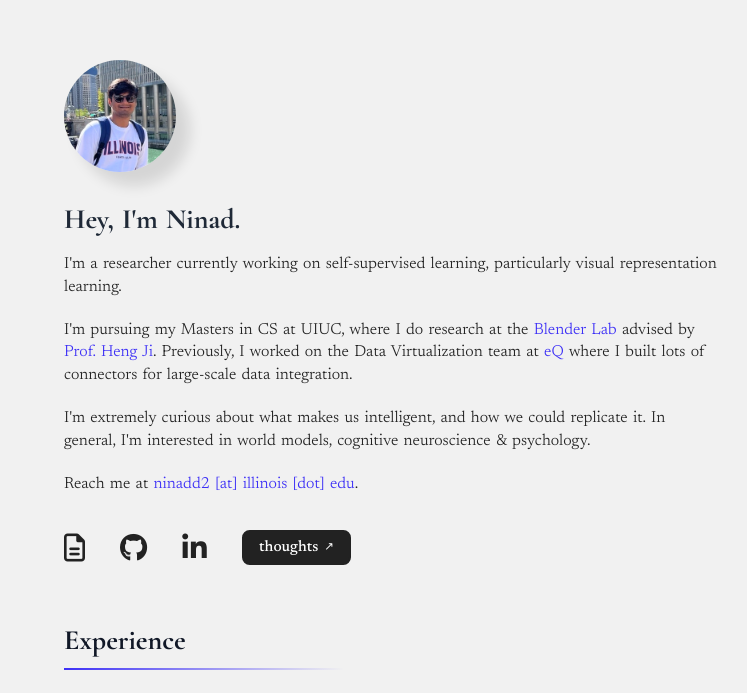
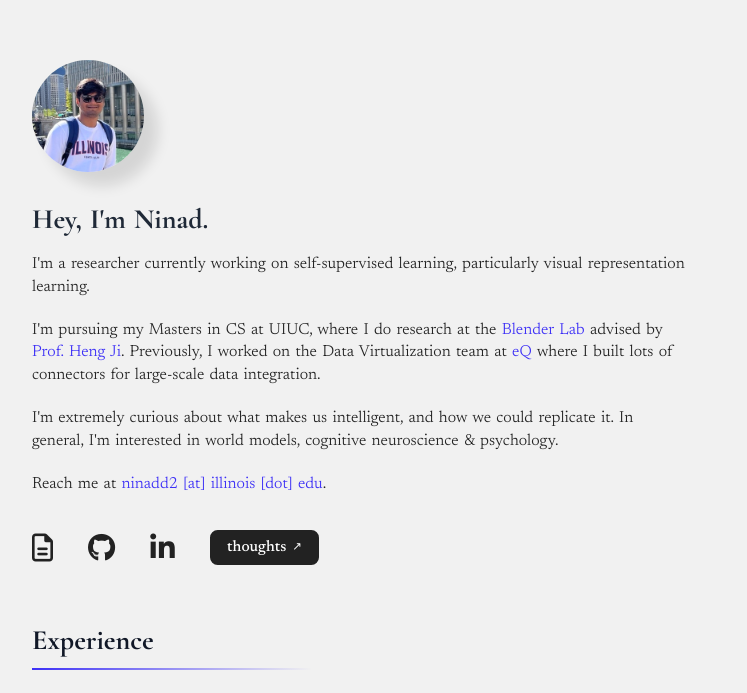
Before and after one commit to ninaddaithankar/ninaddaithankar.github.io, a React (Vite) app: page / in a window 1280 px wide. Shown: the part 107-800 px from the top of the page, without its empty margins (279-1026 px from the left). Built offline with nearby package versions, Linux system fonts and the light colour scheme.

Commit message:
removed padding and fixed build command

```diff
--- a/src/App.css
+++ b/src/App.css
@@ -10,7 +10,6 @@
 }
 
 body {
-  padding-left: 5vw;
   font-family: 'Newsreader', serif;
   font-weight: 350;
   background-color: #f1f1f1;
```
